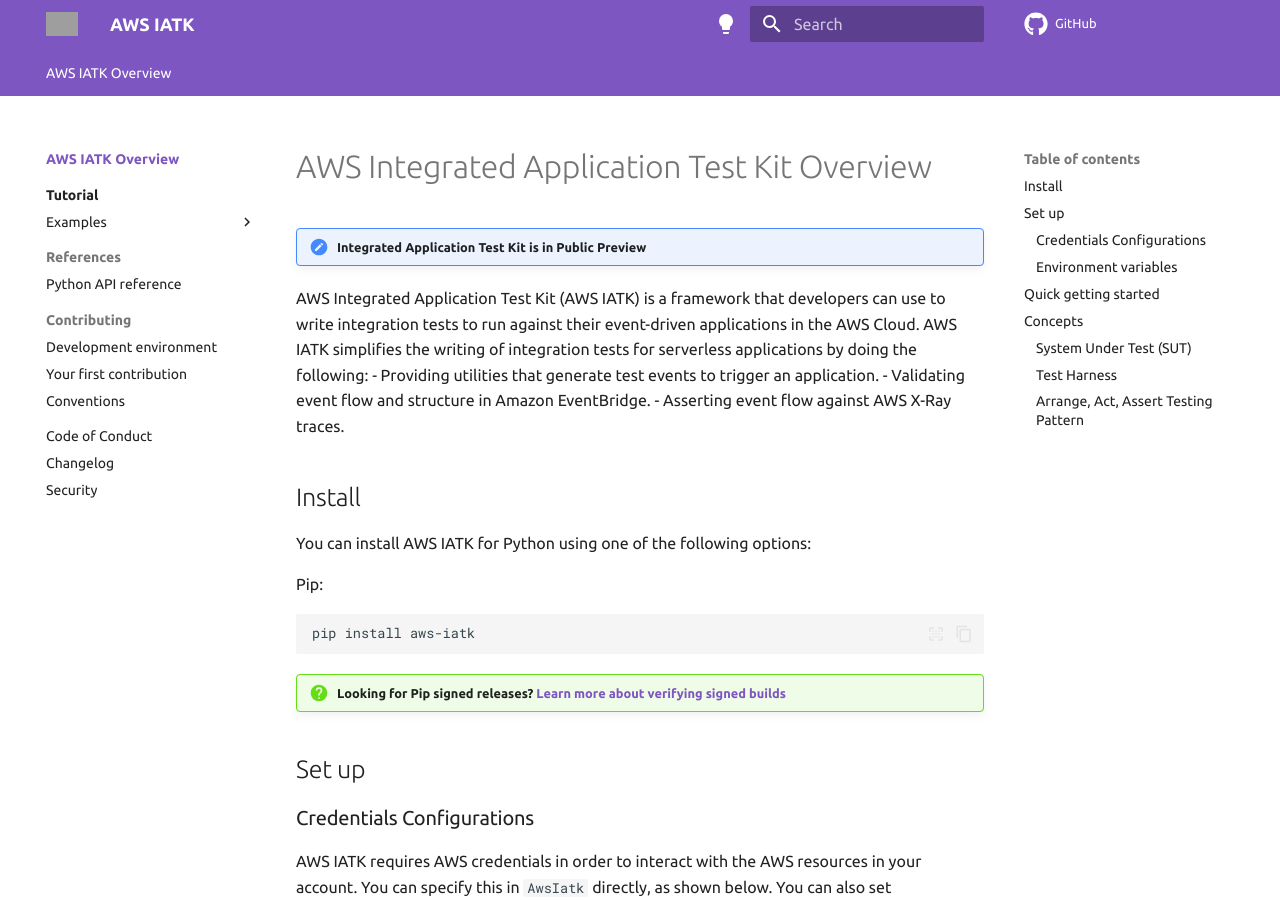
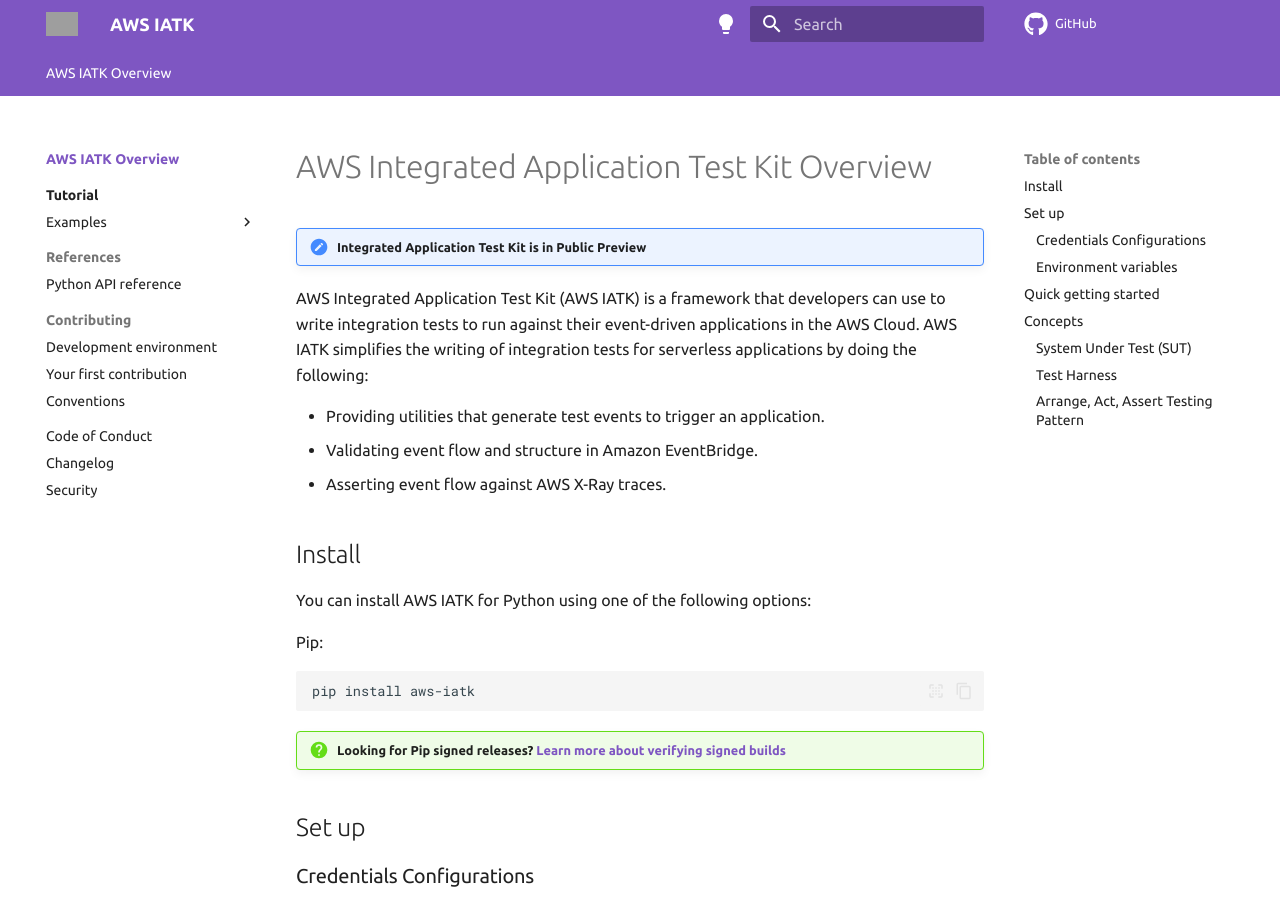
Before and after one commit to awslabs/aws-iatk, an MkDocs documentation site: the page built from docs/index.md, in a window 1280 px wide and 900 px high. Built offline with MkDocs 1.6.1 and Material for MkDocs 9.7.7, drawn with Linux system fonts in a browser that asks for light colours; comment, search, counter and statistics services are not loaded; the version menu is left out; part of the change alters nothing that is shown; grey boxes are pictures that could not be loaded.

```diff
--- a/docs/index.md
+++ b/docs/index.md
@@ -6,6 +6,7 @@ description: AWS Integrated Application Test Kit
 !!! alert "Integrated Application Test Kit is in Public Preview"
 
 AWS Integrated Application Test Kit (AWS IATK) is a framework that developers can use to write integration tests to run against their event-driven applications in the AWS Cloud. AWS IATK simplifies the writing of integration tests for serverless applications by doing the following:
+
 - Providing utilities that generate test events to trigger an application.
 - Validating event flow and structure in Amazon EventBridge.
 - Asserting event flow against AWS X-Ray traces.
--- a/mkdocs.yml
+++ b/mkdocs.yml
@@ -21,7 +21,7 @@ nav:
         - Your first contribution: contributing/getting_started.md
         - Conventions: contributing/conventions.md
       - Code of Conduct: code_of_conduct.md
-      - Changelog: changelog.md
+      - Changelog: https://github.com/awslabs/aws-iatk/releases
       - Security: security.md
 
 theme:
```
